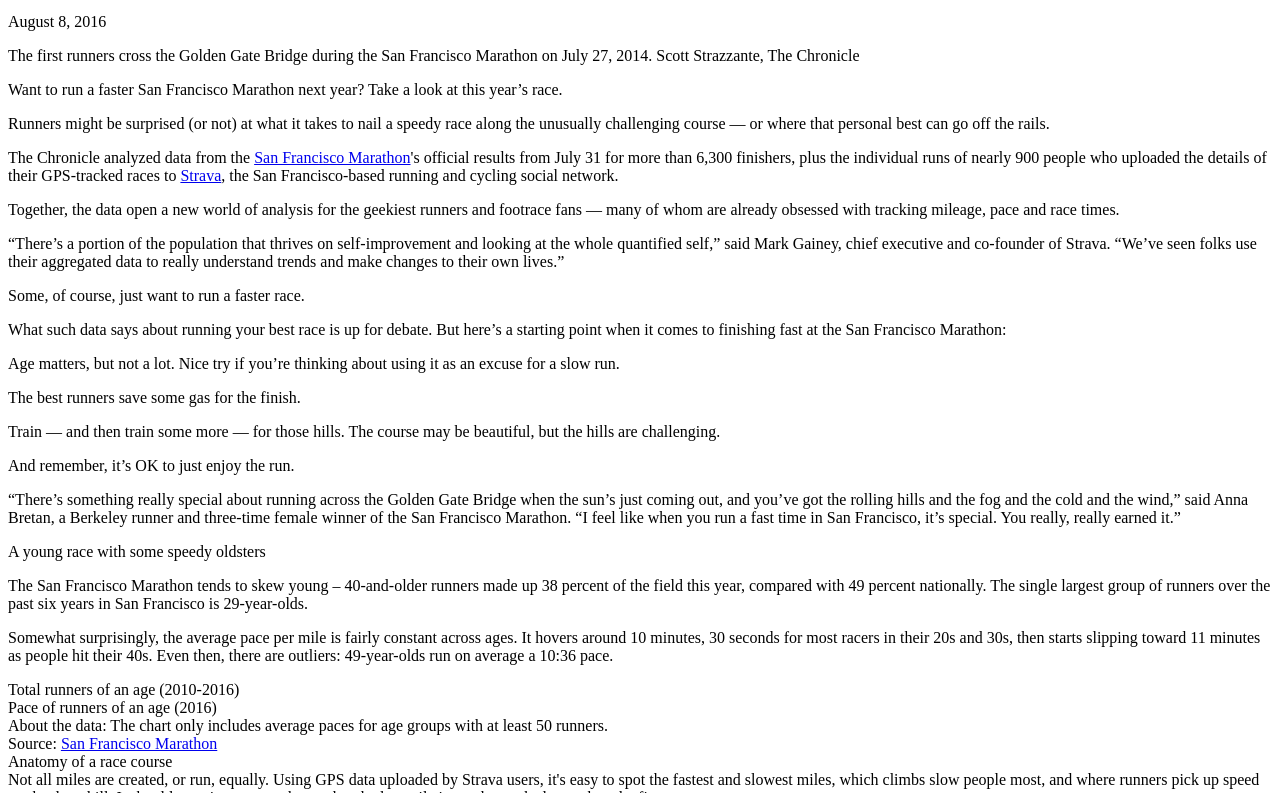
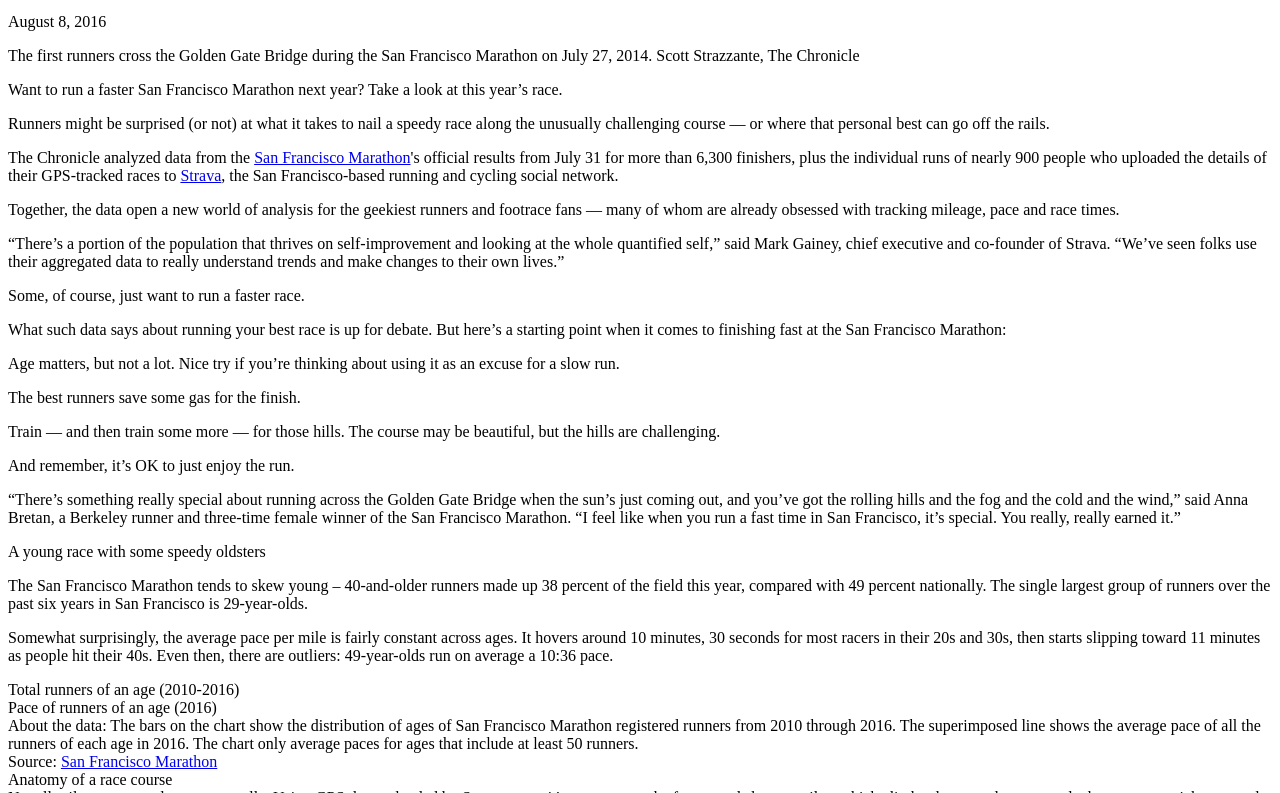
Before and after one commit to sfchronicle/sfmarathon, a website with bundled scripts: page src/index.html in a window 1280 px wide. Shown: the part 159-952 px from the top of the page. Built offline with nearby package versions, Linux system fonts and the light colour scheme; files whose address does not match are found by name.

Commit message:
replaced about the data

```diff
--- a/src/index.html
+++ b/src/index.html
@@ -68,7 +68,7 @@
           <div class="line-swath"><div class="legend-text">Pace of runners of an age (2016)</div></div>
         </div>
         <div id="age-distribution-bars" class="age-distribution-bars"></div>
-        <div class="source top">About the data: The chart only includes average paces for age groups with at least 50 runners.</div>
+        <div class="source top">About the data: The bars on the chart show the distribution of ages of San Francisco Marathon registered runners from 2010 through 2016. The superimposed line shows the average pace of all the runners of each age in 2016. The chart only average paces for ages that include at least 50 runners.</div>
         <div class="source">Source: <a href="http://www.thesfmarathon.com/race-results-and-photos/" target="_blank">San Francisco Marathon</a></div>
       </div>
 
```
